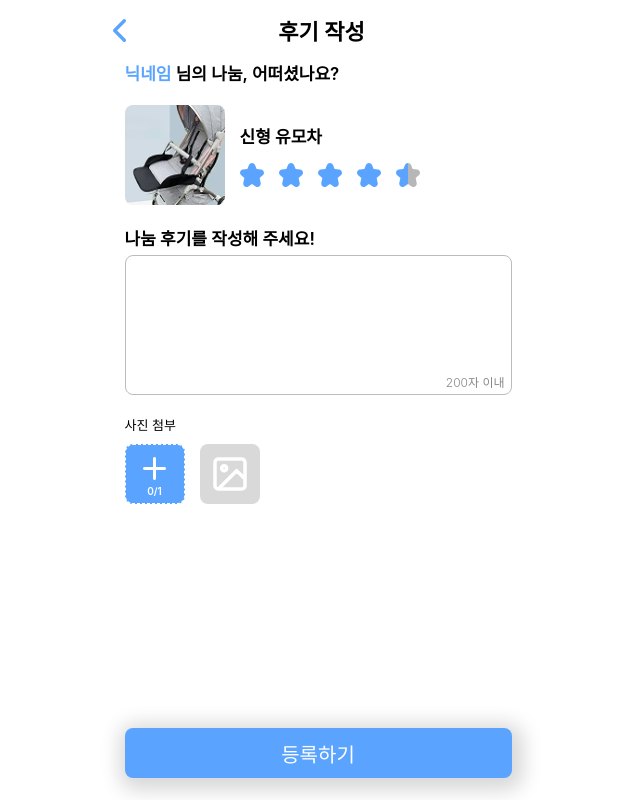
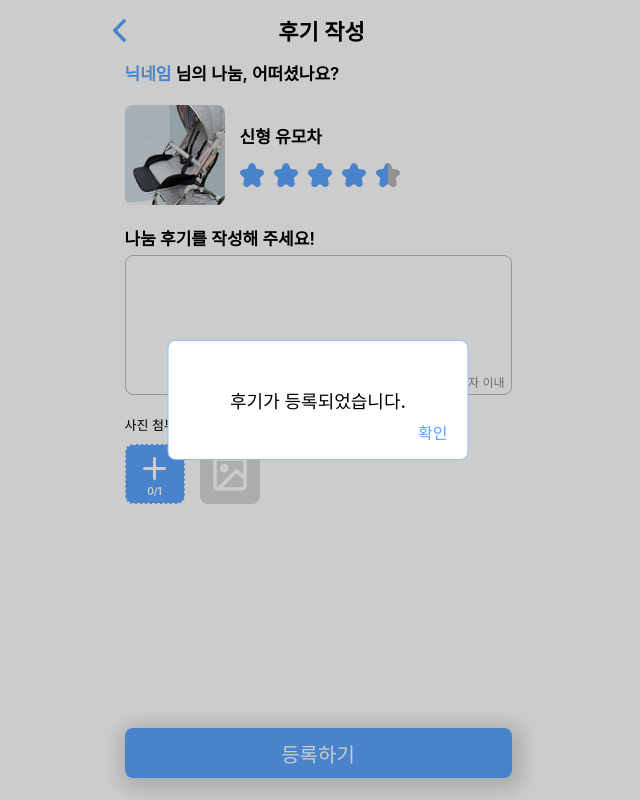
Before and after one commit to 2025-HERETHON/2025-herethon-12, a Django app: template reviews/templates/review_post.html in a window 1280 px wide. Shown: the whole page, without its empty margins (322-962 px from the left). Run offline with Django 5.2, Linux system fonts and the light colour scheme; the template is opened without the code that fills it, so the values that code supplies are empty; some web fonts are replaced.

Commit message:
feat: 후기 작성 페이지 모달창 UI 구현

```diff
--- a/reviews/static/reviews/js/review-post.js
+++ b/reviews/static/reviews/js/review-post.js
@@ -7,6 +7,8 @@ const stars = document.querySelectorAll(".star-icon");
 const desc = document.getElementById("description");
 const descErr = document.getElementById("desc-err");
 const photoInput = document.getElementById("photo-input");
+const darken = document.querySelector(".darken");
+const modal = document.querySelector(".modal");
 
 checkedRate(); // 새로고침할 때 별점 기본값 채움
 
@@ -76,9 +78,13 @@ photoInput.addEventListener("change", () => {
 
 mainForm.addEventListener("submit", (e) => {
   const descValue = desc.value.trim();
+
   if (!descValue || descValue.length > 200) {
     e.preventDefault();
     desc.style.borderColor = "var(--color-red)";
     descErr.classList.remove("hidden");
+  } else {
+    darken.classList.remove("hidden");
+    modal.classList.remove("hidden");
   }
 });
--- a/reviews/static/reviews/review_post.css
+++ b/reviews/static/reviews/review_post.css
@@ -4,6 +4,51 @@ body {
   flex-direction: column;
   color: #000000;
   -webkit-overflow-scrolling: touch;
+}
+
+.darken {
+  position: fixed;
+  right: 0;
+  top: 0;
+  width: 100%;
+  height: 100%;
+  background-color: rgba(0, 0, 0, 0.2);
+  z-index: 1000;
+}
+
+.modal {
+  position: fixed;
+  width: 70%;
+  height: 120px;
+  max-width: 301px;
+  z-index: 1020;
+  background-color: #ffffff;
+  top: 50%;
+  left: 50%;
+  transform: translate(-50%, -50%);
+  display: flex;
+  justify-content: center;
+  align-items: center;
+  border-radius: 8px;
+  border: 1px solid #8fbffa;
+}
+
+.modal p {
+  font-size: 18px;
+  font-weight: 500;
+}
+
+#ok {
+  color: var(--color-blue);
+  font-size: 16px;
+  font-weight: 500;
+  position: fixed;
+  bottom: 15px;
+  right: 20px;
+}
+
+.hidden {
+  display: none;
 }
 
 /* 뒤로가기 버튼만 있는 header */
@@ -100,7 +145,7 @@ body {
 }
 
 .rating label:nth-child(even) {
-  margin-right: 15px;
+  margin-right: 10px;
 }
 
 .rating label:nth-child(even) .star-icon {
--- a/reviews/templates/review_post.html
+++ b/reviews/templates/review_post.html
@@ -10,6 +10,13 @@
   </head>
   <body>
     <div class="main-container">
+      <!-- 신청 완료 모달 -->
+      <div class="modal">
+        <p>후기가 등록되었습니다.</p>
+        <a href="" id="ok">확인</a>
+      </div>
+      <div class="darken"></div>
+
       <div class="header">
         <a href="" class="back-btn">
           <img src="/posts/static/posts/images/back.svg" alt="뒤로가기" />
```
